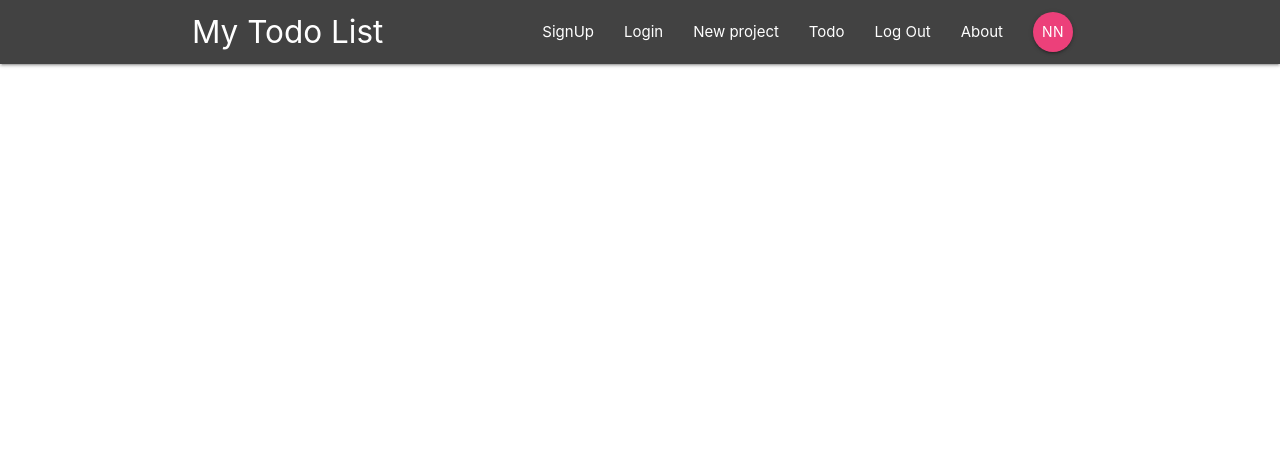
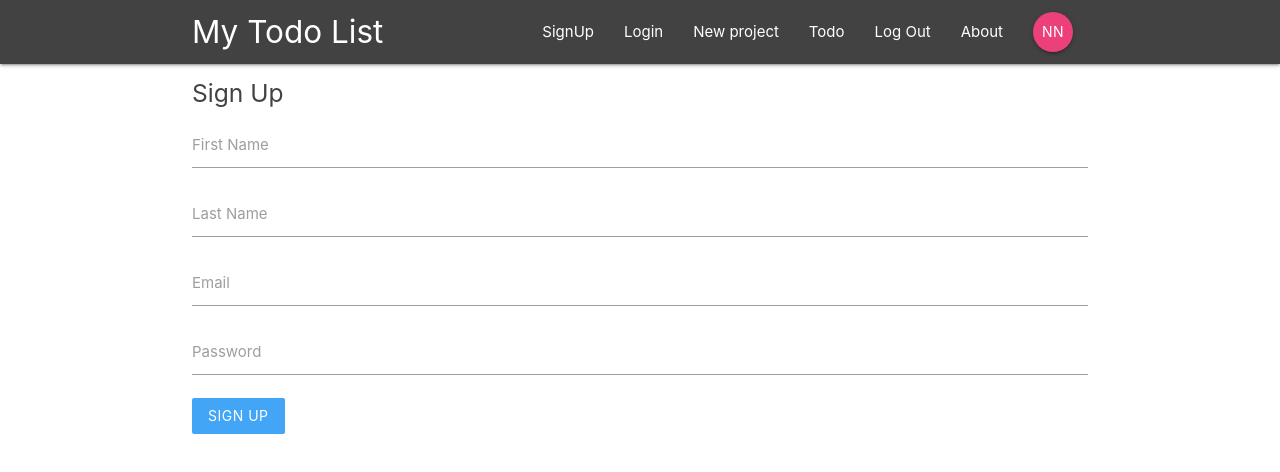
Before and after one commit to salahED/TodoList-ReactAPP, a React (Create React App) app: page /signup in a window 1280 px wide. Shown: the top 472 px of the page. Built offline with nearby package versions, Linux system fonts and the light colour scheme.

Commit message:
adding auth forms

```diff
--- a/public/index.html
+++ b/public/index.html
@@ -48,5 +48,6 @@
       To begin the development, run `npm start` or `yarn start`.
       To create a production bundle, use `npm run build` or `yarn build`.
     -->
+    <script src="https://cdnjs.cloudflare.com/ajax/libs/materialize/1.0.0/js/materialize.min.js"></script>
   </body>
 </html>
--- a/src/App.js
+++ b/src/App.js
@@ -5,6 +5,8 @@
 import Navbar from "./component/layout/Navbar";
 import Dashboard from "./component/dashboard/Dashboard";
 import ProjectDetails from "./component/project/ProjectDetails";
+import Signin from "./component/auth/Signin";
+import Signup from "./component/auth/Signup";
 class App extends Component {
   render() {
     return (
@@ -23,6 +25,12 @@
             <Route path="/about">
               <About />
             </Route>
+            <Route path="/signin">
+              <Signin />
+            </Route>
+            <Route path="/signup">
+              <Signup />
+            </Route>
           </Switch>
         </div>
       </BrowserRouter>
--- a/src/component/auth/Signin.js
+++ b/src/component/auth/Signin.js
@@ -0,0 +1,40 @@
+import React, { Component } from "react";
+
+export class Signin extends Component {
+  state = {
+    email: "",
+    password: ""
+  };
+  handleChange = e => {
+    this.setState({
+      [e.target.id]: e.target.value
+    });
+  };
+  handleSubmit = e => {
+    e.preventDefault();
+    console.log(this.state);
+  };
+  render() {
+    return (
+      <div className="container">
+        <form className="white" onSubmit={this.handleSubmit}>
+          <h5 className="grey-text text-darken-3">Sign In</h5>
+          <div className="input-field">
+            <label htmlFor="email">Email</label>
+            <input type="email" id="email" onChange={this.handleChange} />
+          </div>
+
+          <div className="input-field">
+            <label htmlFor="password">Password</label>
+            <input type="password" id="password" onChange={this.handleChange} />
+          </div>
+          <div className="input-field">
+            <button className="btn blue lighten-1 z-depth-0">Login</button>
+          </div>
+        </form>
+      </div>
+    );
+  }
+}
+
+export default Signin;
--- a/src/component/auth/Signup.js
+++ b/src/component/auth/Signup.js
@@ -0,0 +1,52 @@
+import React, { Component } from "react";
+
+export class Signup extends Component {
+  state = {
+    email: "",
+    password: "",
+    firstname: "",
+    lastname: ""
+  };
+  handleChange = e => {
+    this.setState({
+      [e.target.id]: e.target.value
+    });
+  };
+  handleSubmit = e => {
+    e.preventDefault();
+    console.log(this.state);
+  };
+  render() {
+    return (
+      <div className="container">
+        <form className="white" onSubmit={this.handleSubmit}>
+          <h5 className="grey-text text-darken-3">Sign Up</h5>
+          <div className="input-field">
+            <label htmlFor="firstname">First Name</label>
+            <input type="text" id="firstname" onChange={this.handleChange} />
+          </div>
+
+          <div className="input-field">
+            <label htmlFor="lastname">Last Name</label>
+            <input type="text" id="lastname" onChange={this.handleChange} />
+          </div>
+
+          <div className="input-field">
+            <label htmlFor="email">Email</label>
+            <input type="email" id="email" onChange={this.handleChange} />
+          </div>
+
+          <div className="input-field">
+            <label htmlFor="password">Password</label>
+            <input type="password" id="password" onChange={this.handleChange} />
+          </div>
+          <div className="input-field">
+            <button className="btn blue lighten-1 z-depth-0">Sign Up</button>
+          </div>
+        </form>
+      </div>
+    );
+  }
+}
+
+export default Signup;
```
